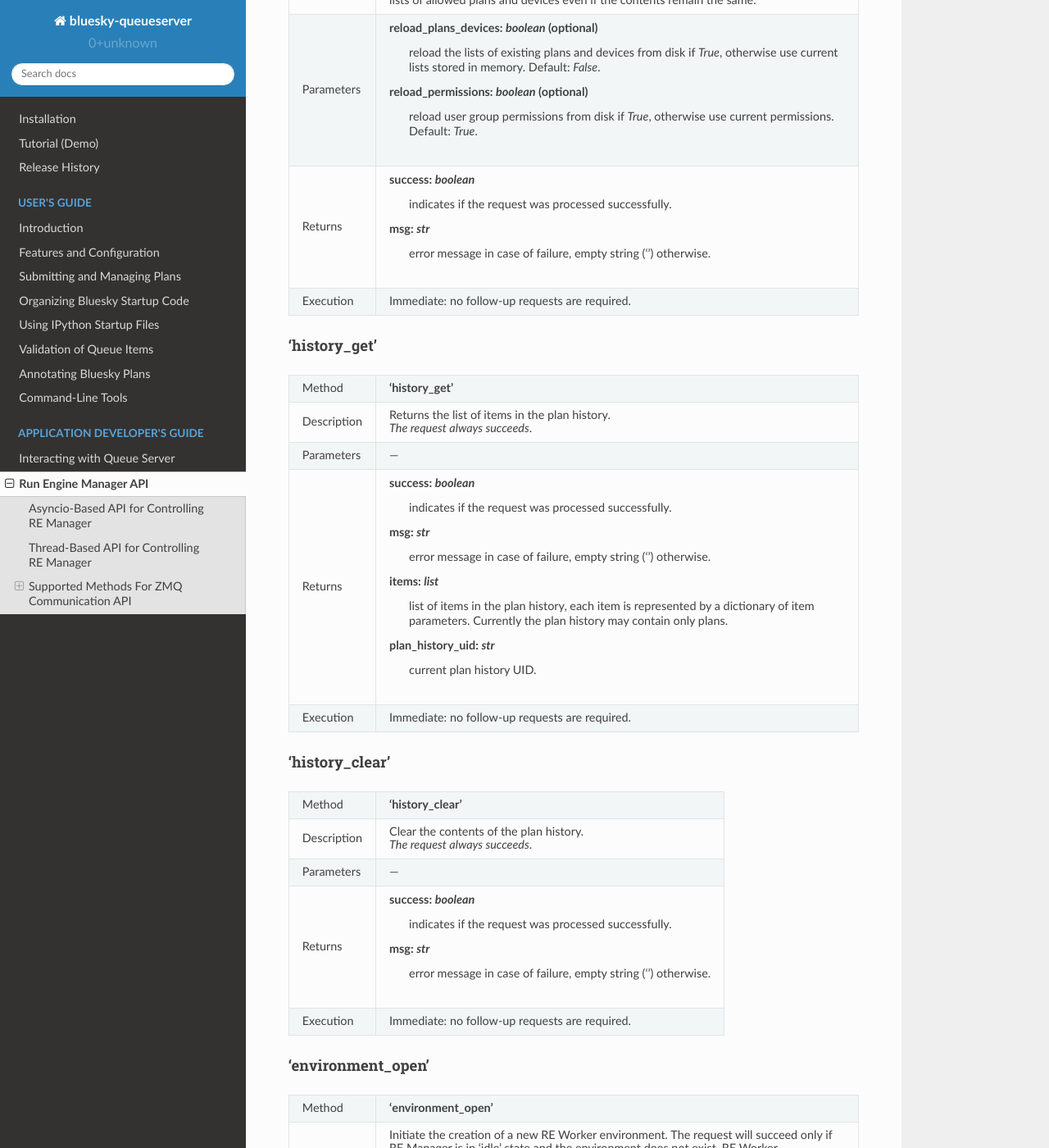
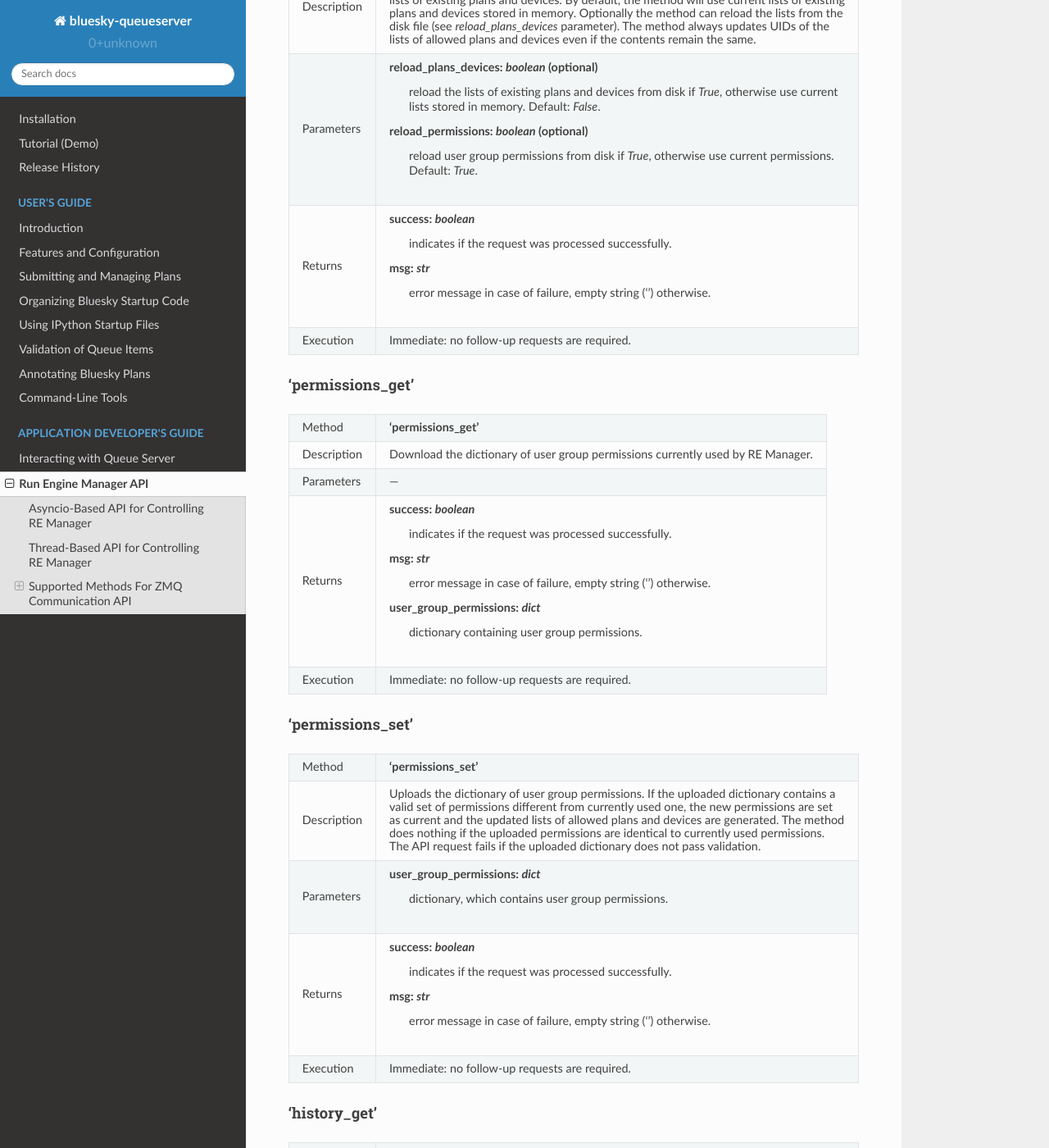
Before and after one commit to bluesky/bluesky-queueserver, a Sphinx documentation site: the page built from docs/source/re_manager_api.rst, in a window 1280 px wide and 1400 px high, scrolled down 7620 px. Shown: the whole window at 82% size. Built offline with Sphinx 7.4.7 and the Read the Docs theme 2.0.0, drawn with Linux system fonts in a browser that asks for light colours; some of the changed text lies outside the part shown.

Commit message:
DOC: documentation on 'permissions_set' and 'permissions_get' API

```diff
--- a/docs/source/re_manager_api.rst
+++ b/docs/source/re_manager_api.rst
@@ -75,6 +75,8 @@ Existing and allowed plans and devices:
 - :ref:`method_plans_existing`
 - :ref:`method_devices_existing`
 - :ref:`method_permissions_reload`
+- :ref:`method_permissions_get`
+- :ref:`method_permissions_set`
 
 History of executed plans:
 
@@ -425,6 +427,58 @@ Parameters    **reload_plans_devices**: *boolean* (optional)
               **reload_permissions**: *boolean* (optional)
                   reload user group permissions from disk if *True*, otherwise use current permissions.
                   Default: *True*.
+------------  -----------------------------------------------------------------------------------------
+Returns       **success**: *boolean*
+                  indicates if the request was processed successfully.
+
+              **msg**: *str*
+                  error message in case of failure, empty string ('') otherwise.
+------------  -----------------------------------------------------------------------------------------
+Execution     Immediate: no follow-up requests are required.
+============  =========================================================================================
+
+
+.. _method_permissions_get:
+
+**'permissions_get'**
+^^^^^^^^^^^^^^^^^^^^^
+
+============  =========================================================================================
+Method        **'permissions_get'**
+------------  -----------------------------------------------------------------------------------------
+Description   Download the dictionary of user group permissions currently used by RE Manager.
+------------  -----------------------------------------------------------------------------------------
+Parameters    ---
+------------  -----------------------------------------------------------------------------------------
+Returns       **success**: *boolean*
+                  indicates if the request was processed successfully.
+
+              **msg**: *str*
+                  error message in case of failure, empty string ('') otherwise.
+
+              **user_group_permissions**: *dict*
+                  dictionary containing user group permissions.
+------------  -----------------------------------------------------------------------------------------
+Execution     Immediate: no follow-up requests are required.
+============  =========================================================================================
+
+
+.. _method_permissions_set:
+
+**'permissions_set'**
+^^^^^^^^^^^^^^^^^^^^^
+
+============  =========================================================================================
+Method        **'permissions_set'**
+------------  -----------------------------------------------------------------------------------------
+Description   Uploads the dictionary of user group permissions. If the uploaded dictionary contains
+              a valid set of permissions different from currently used one, the new permissions
+              are set as current and the updated lists of allowed plans and devices are generated.
+              The method does nothing if the uploaded permissions are identical to currently used
+              permissions. The API request fails if the uploaded dictionary does not pass validation.
+------------  -----------------------------------------------------------------------------------------
+Parameters    **user_group_permissions**: *dict*
+                  dictionary, which contains user group permissions.
 ------------  -----------------------------------------------------------------------------------------
 Returns       **success**: *boolean*
                   indicates if the request was processed successfully.
```
